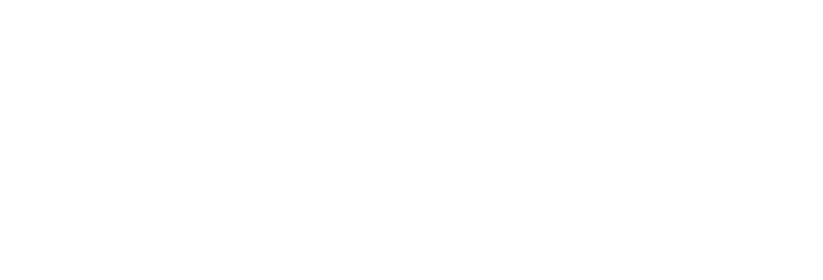
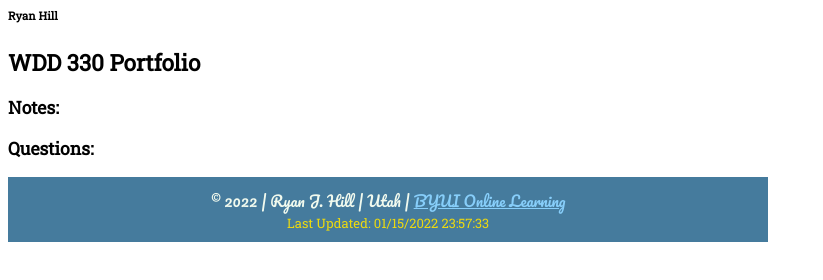
Before and after one commit to xjjeepster/WDD330_Portfolio, a plain HTML site: page week2/week2.html in a window 1280 px wide. Shown: the whole page, without its empty margins (0-823 px from the left). Drawn offline with Linux system fonts and the light colour scheme; a web font is replaced by a local one.

Commit message:
week2 note start

```diff
--- a/index.html
+++ b/index.html
@@ -4,7 +4,7 @@
     <meta charset="UTF-8">
     <meta http-equiv="X-UA-Compatible" content="IE=edge">
     <meta name="viewport" content="width=device-width, initial-scale=1.0">
-    <link rel="stylesheet" href="/WDD330_Portfolio/css/styles.css">
+    <link rel="stylesheet" href="/css/styles.css">
     <title>WDD330 Portfolio Index</title>
 </head>
 <body>
--- a/week2/week2.html
+++ b/week2/week2.html
@@ -0,0 +1,38 @@
+<!DOCTYPE html>
+<html lang="en">
+<head>
+    <meta charset="UTF-8">
+    <meta http-equiv="X-UA-Compatible" content="IE=edge">
+    <meta name="viewport" content="width=device-width, initial-scale=1.0">
+    <link rel="stylesheet" href="/css/styles.css">
+    <title>Week 02</title>
+</head>
+<body>
+    <main>
+    <h1>Ryan Hill</h1>
+    <h2>WDD 330 Portfolio</h2>
+
+    <h3>Notes:</h3>
+    <p>
+    </p>
+    <p>
+    </p>
+
+    <h3>Questions:</h3>
+    <p>
+    </p>
+
+    </main>
+    <footer>
+        <div>
+            <div class="line1">&copy;
+                <script src="/WDD330_Portfolio/js/date.js"></script> | Ryan J. Hill | Utah | <a href="https://www.byui.edu/online">BYUI
+                Online
+                Learning</a></div>
+            <div class="line2">Last Updated: <span id="updateddate"></span></div>
+        </div>
+        <script src="/WDD330_Portfolio/js/update.js"></script>
+    </div>
+    </footer>
+</body>
+</html>
```
Also changed, not shown: week1/week1.html (+1 -1 lines).
